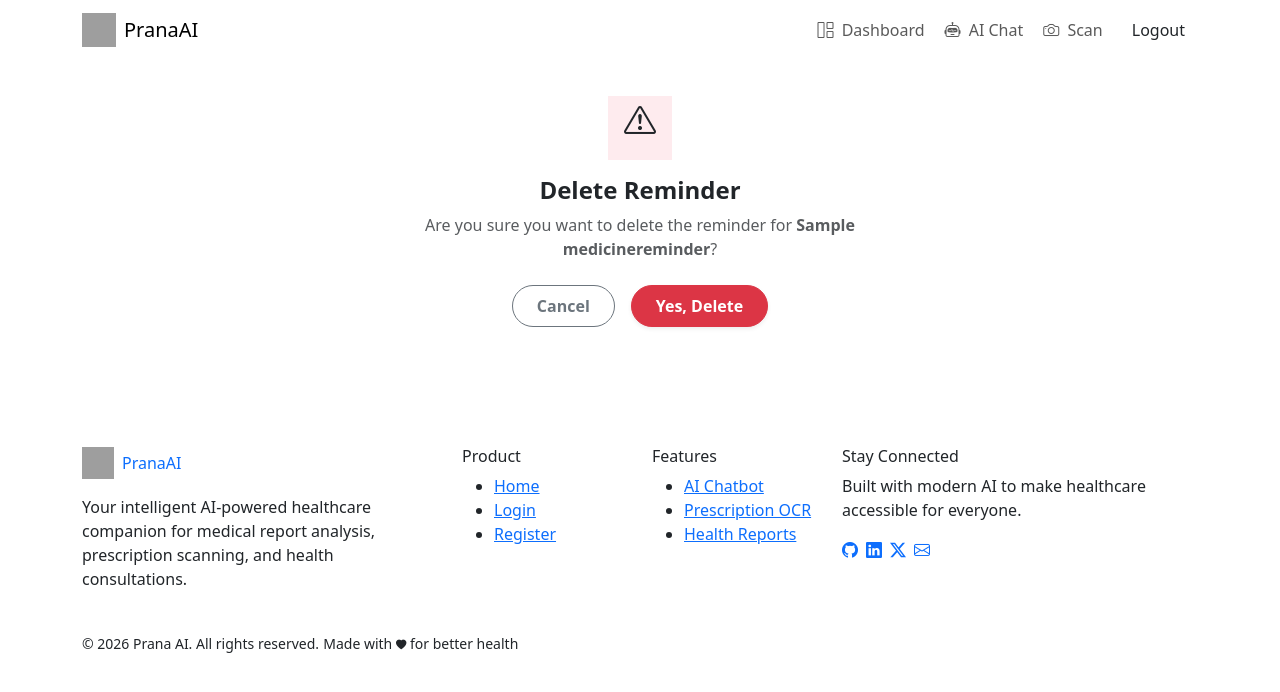
After one commit to veereshawaralli/PranaAI, a Django app: page /dashboard/delete-reminder/1/ in a window 1280 px wide. The commit adds this page. Shown: the top 692 px of the page. Run offline with Django 5.2, Linux system fonts and the light colour scheme; a user stored in the database is signed in; tables that the repository leaves empty hold one stand-in row (values such as "Sample post"); grey boxes are pictures that could not be loaded.

Commit message:
Add Edit and Delete functionality for Medicine Reminders

```diff
--- a/dashboard/urls.py
+++ b/dashboard/urls.py
@@ -4,4 +4,6 @@ from . import views
 urlpatterns = [
     path('', views.dashboard_home, name='dashboard_home'),
     path('add-reminder/', views.add_reminder, name='add_reminder'),
+    path('edit-reminder/<int:pk>/', views.edit_reminder, name='edit_reminder'),
+    path('delete-reminder/<int:pk>/', views.delete_reminder, name='delete_reminder'),
 ]
--- a/dashboard/views.py
+++ b/dashboard/views.py
@@ -23,3 +23,29 @@ def add_reminder(request):
         form = MedicineReminderForm()
 
     return render(request, 'dashboard/add_reminder.html', {'form': form})
+
+from django.shortcuts import get_object_or_404
+
+@login_required
+def edit_reminder(request, pk):
+    reminder = get_object_or_404(MedicineReminder, pk=pk, user=request.user)
+    if request.method == 'POST':
+        form = MedicineReminderForm(request.POST, instance=reminder)
+        if form.is_valid():
+            form.save()
+            messages.success(request, 'Medicine reminder updated successfully!')
+            return redirect('dashboard_home')
+    else:
+        form = MedicineReminderForm(instance=reminder)
+
+    return render(request, 'dashboard/edit_reminder.html', {'form': form})
+
+@login_required
+def delete_reminder(request, pk):
+    reminder = get_object_or_404(MedicineReminder, pk=pk, user=request.user)
+    if request.method == 'POST':
+        reminder.delete()
+        messages.success(request, 'Medicine reminder deleted successfully!')
+        return redirect('dashboard_home')
+
+    return render(request, 'dashboard/delete_reminder.html', {'reminder': reminder})
--- /dev/null
+++ b/templates/dashboard/delete_reminder.html
@@ -0,0 +1,25 @@
+{% extends 'base.html' %}
+
+{% block title %}Delete Medicine Reminder - Prana AI{% endblock %}
+
+{% block content %}
+<div class="row justify-content-center">
+    <div class="col-md-8 col-lg-6">
+        <div class="glass-card p-4 p-md-5 mt-4 mb-5 animate-in">
+            <div class="text-center mb-4">
+                <div class="section-icon mx-auto mb-3" style="background: rgba(244, 63, 94, 0.1); color: var(--medical-danger); width: 64px; height: 64px; font-size: 2rem;">
+                    <i class="bi bi-exclamation-triangle"></i>
+                </div>
+                <h4 class="fw-bold">Delete Reminder</h4>
+                <p class="text-muted">Are you sure you want to delete the reminder for <strong>{{ reminder.medicine_name }}</strong>?</p>
+            </div>
+
+            <form method="post" class="d-flex gap-3 justify-content-center">
+                {% csrf_token %}
+                <a href="{% url 'dashboard_home' %}" class="btn btn-outline-secondary px-4 py-2 rounded-pill fw-bold">Cancel</a>
+                <button type="submit" class="btn btn-danger px-4 py-2 rounded-pill fw-bold shadow-sm">Yes, Delete</button>
+            </form>
+        </div>
+    </div>
+</div>
+{% endblock %}
```
Also changed, not shown: templates/dashboard/dashboard.html (+9 -0 lines), templates/dashboard/edit_reminder.html (added, +30 -0 lines).
